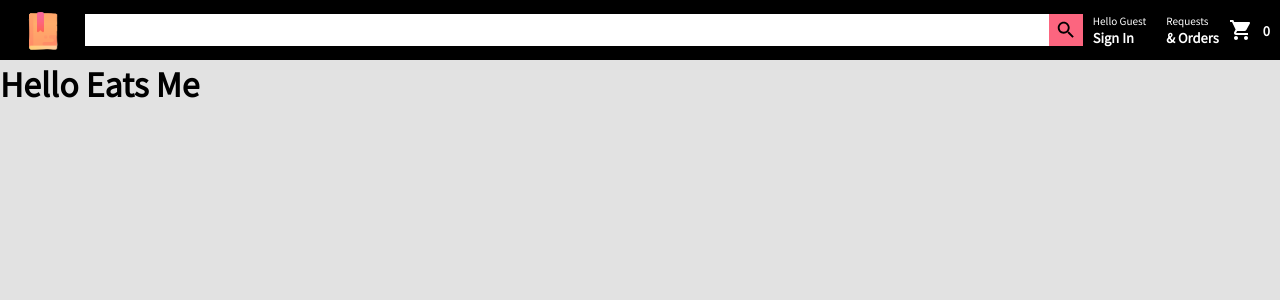
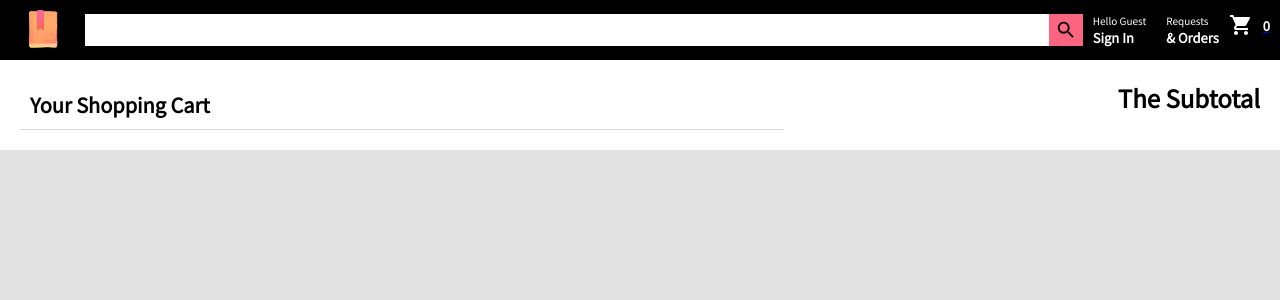
Before and after one commit to 0xcatrovacer/ecommerce-website, a React (Create React App) app: page /checkout in a window 1280 px wide. Shown: the top 300 px of the page. Built offline with nearby package versions, Linux system fonts and the light colour scheme.

Commit message:
added checkout component

```diff
--- a/public/index.html
+++ b/public/index.html
@@ -9,7 +9,6 @@
       name="description"
       content="Web site created using create-react-app"
     />
-    <link rel="apple-touch-icon" href="%PUBLIC_URL%/logo192.png" />
     <link rel="manifest" href="%PUBLIC_URL%/manifest.json" />
     <title>Bookk.com</title>
   </head>
--- a/src/App.js
+++ b/src/App.js
@@ -1,5 +1,6 @@
 import Navbar from "./components/Navbar/Navbar";
 import Home from "./components/Home/Home";
+import Checkout from "./components/Checkout/Checkout";
 import { BrowserRouter as Router, Switch, Route } from "react-router-dom";
 
 function App() {
@@ -14,7 +15,7 @@ function App() {
       </Route>
 
       <Route path='/checkout'>
-        <h1>Hello Eats Me</h1>
+        <Checkout />
       </Route>
     </Switch>
     </div>
--- /dev/null
+++ b/src/components/Checkout/Checkout.css
@@ -0,0 +1,20 @@
+.Checkout {
+  display: flex;
+  flex-direction: row;
+  padding: 20px;
+  background-color: white;
+  height: max-content;
+  justify-content: space-between;
+}
+
+.CheckoutLeft {
+  width: 60%;
+}
+
+.CheckoutTitle {
+  margin-right: 10px;
+  padding: 10px;
+  border-bottom: 1px solid lightgray;
+  width: 100%;
+  font-size: 20px;
+}
--- /dev/null
+++ b/src/components/Checkout/Checkout.js
@@ -0,0 +1,22 @@
+import React from 'react'
+import './Checkout.css'
+
+const Checkout = () => {
+    return (
+        <div className="Checkout">
+
+            <div className="CheckoutLeft">
+                <div>
+                    <h2 className="CheckoutTitle">Your Shopping Cart</h2>
+                </div>
+            </div>
+
+            <div className="CheckoutRight">
+                <h2>The Subtotal</h2>
+            </div>
+
+        </div>
+    )
+}
+
+export default Checkout
--- a/src/components/Navbar/Navbar.js
+++ b/src/components/Navbar/Navbar.js
@@ -2,21 +2,20 @@ import React from 'react'
 import './Navbar.css'
 import SearchIcon from '@material-ui/icons/Search';
 import ShoppingCartIcon from '@material-ui/icons/ShoppingCart';
+import { Link } from 'react-router-dom';
 
 const Navbar = () => {
     return (
         <div className="Navbar">
+        <Link to='/'>
+            <img className="NavbarLogo" src="./logo.png" alt='' />
+        </Link>
 
-            {/* Logo */}
-            <img className="NavbarLogo" src="./logo.png"/>
-
-            {/* SearchBar */}
             <div className="NavbarSearch">
             <input type="text" className="NavbarSearchBar"/>
             <SearchIcon className="NavbarSearchIcon" />
             </div>
 
-            {/* Sub Buttons */}
             <div className="NavbarSub">
                 <div className="NavbarOptions">
                     <span className="OptionLineOne">Hello Guest</span>
@@ -28,10 +27,12 @@ const Navbar = () => {
                     <span className="OptionLineTwo"> & Orders </span>
                 </div>
 
+                <Link to='/checkout'>
                 <div className="NavbarCart">
-                    <ShoppingCartIcon />
-                    <span className="OptionLineTwo NavbarCartCount">0</span>
+                <ShoppingCartIcon />
+                <span className="OptionLineTwo NavbarCartCount">0</span>
                 </div>
+                </Link>
 
             </div>
 
```
